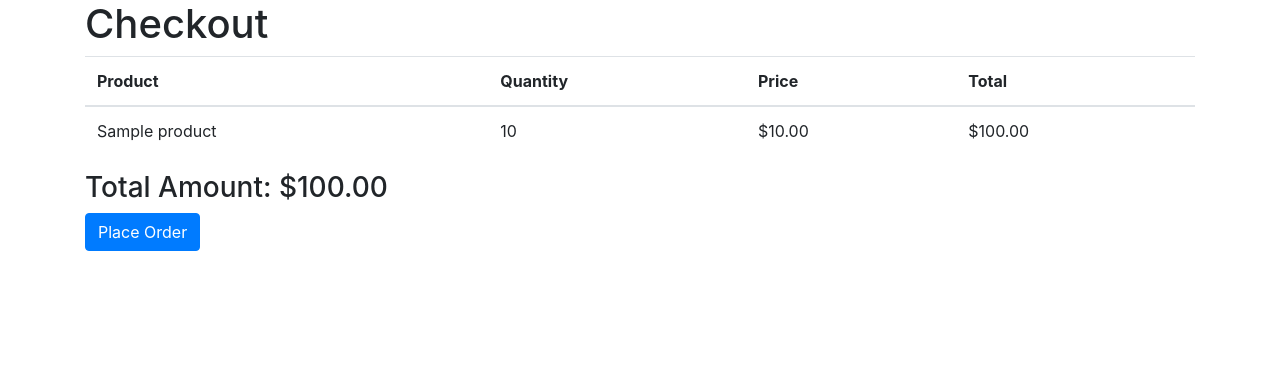
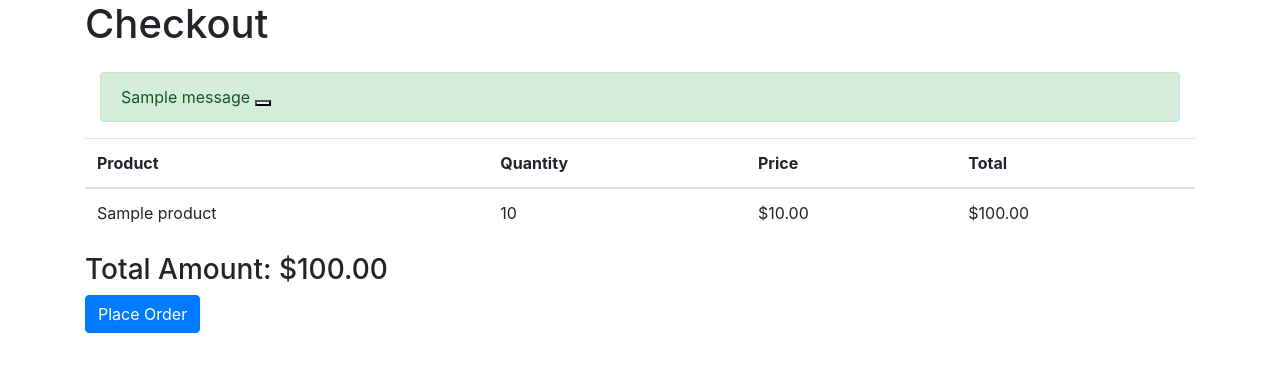
Before and after one commit to yorfmeister69/cartit, a Django app: page /checkout/ in a window 1280 px wide. Shown: the part 56-428 px from the top of the page. Run offline with Django 5.2, Linux system fonts and the light colour scheme; a user stored in the database is signed in; tables that the repository leaves empty hold one stand-in row (values such as "Sample post"); one stand-in notice (Sample message) is shown; some libraries are stand-ins or nearby versions.

Commit message:
added stock check

```diff
--- a/shop/templates/shop/checkout.html
+++ b/shop/templates/shop/checkout.html
@@ -2,6 +2,19 @@
 
 {% block content %}
 <h1>Checkout</h1>
+
+{% if messages %}
+<div class="container mt-4">
+    {% for message in messages %}
+    <div class="alert {% if message.tags %}alert-{{ message.tags }}{% else %}alert-info{% endif %} alert-dismissible fade show" role="alert">
+        {{ message }}
+        <button type="button" class="btn-close" data-bs-dismiss="alert" aria-label="Close"></button>
+    </div>
+    {% endfor %}
+</div>
+{% endif %}
+
+
 <table class="table">
     <thead>
         <tr>
--- a/shop/views.py
+++ b/shop/views.py
@@ -4,6 +4,7 @@ from django.contrib.auth.decorators import login_required
 from .forms import RegistrationForm, LoginForm
 from .models import Product, Category, CartItem, Order, OrderItem
 from django.shortcuts import get_object_or_404
+from django.contrib import messages
 
 def register_view(request):
     if request.method == 'POST':
@@ -90,9 +91,15 @@ def remove_from_cart_view(request, cart_item_id):
 def checkout_view(request):
     cart_items = CartItem.objects.filter(user=request.user)
     if not cart_items.exists():
+        messages.error(request, "Your cart is empty.")
         return redirect('cart')
 
     total = sum(item.get_total_price() for item in cart_items)
+
+    for item in cart_items:
+        if item.quantity > item.product.stock:
+            messages.error(request, f"Sorry, only {item.product.stock} units of {item.product.name} are available.")
+            return redirect('cart')
 
     if request.method == 'POST':
         order = Order.objects.create(user=request.user, total_amount=total)
@@ -107,6 +114,7 @@ def checkout_view(request):
             item.product.stock -= item.quantity
             item.product.save()
         cart_items.delete()
+        messages.success(request, "Your order has been placed successfully!")
         return redirect('order_summary', order_id=order.id)
 
     return render(request, 'shop/checkout.html', {'cart_items': cart_items, 'total': total})
```
Also changed, not shown: shop/templates/shop/cart.html (+13 -0 lines).
